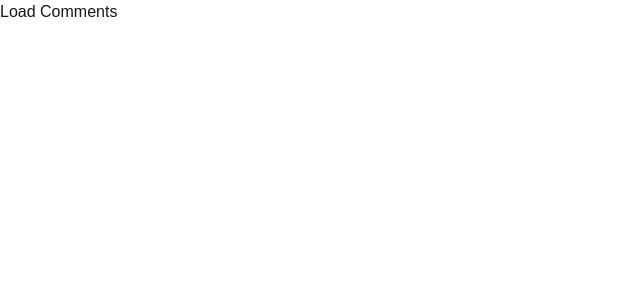
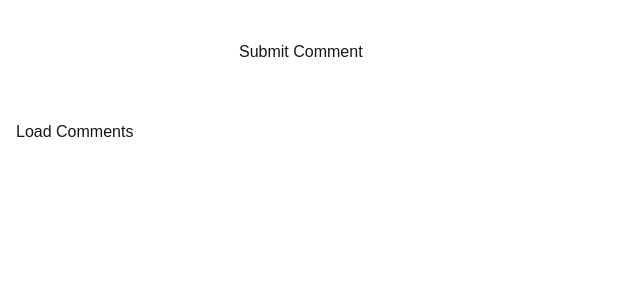
Before and after one commit to fazil8848/Next-Basic-Practice, a Next.js app in the folder next-api/: page /comments in a window 1280 px wide. Shown: the top 300 px of the page, without its empty margins (0-640 px from the left). Built offline with nearby package versions, Linux system fonts and the light colour scheme.

Commit message:
API post request

```diff
--- a/next-api/src/pages/api/comments/index.js
+++ b/next-api/src/pages/api/comments/index.js
@@ -1,5 +1,18 @@
 import { comments } from "../../../../data/comments";
 
 export default function handler(req, res) {
-  res.status(200).json(comments);
+  if (req.method === "GET") {
+    res.status(200).json(comments);
+  } else if (req.method === "POST") {
+    console.log(req.body);
+
+    const { comment } = req.body;
+    const newComment = {
+      id: Date.now(),
+      text: comment,
+    };
+
+    comments.push(newComment);
+    res.status(201).json(newComment);
+  }
 }
--- a/next-api/src/pages/comments/index.jsx
+++ b/next-api/src/pages/comments/index.jsx
@@ -2,15 +2,40 @@ import { useState } from "react";
 
 function CommentsPage() {
   const [comments, setComments] = useState([]);
+  const [comment, setComment] = useState("");
   const fetchCommnets = async () => {
     const response = await fetch("/api/comments");
     const data = await response.json();
     console.log(data);
     setComments(data);
   };
+
+  const handleCommentSubmit = async () => {
+    const response = await fetch("/api/comments", {
+      method: "POST",
+      body: JSON.stringify({ comment }),
+      headers: {
+        "Content-Type": "application/json",
+      },
+    });
+    const data = await response.json();
+    console.log(data);
+  };
   return (
     <>
-      <button onClick={fetchCommnets}>Load Comments</button>
+      <br />
+      <input
+        onChange={(e) => setComment(e.target.value)}
+        type="text"
+        className="m-4 text-black"
+      />
+      <button onClick={handleCommentSubmit}> Submit Comment</button>
+      <br />
+      <br />
+      <button className="m-4" onClick={fetchCommnets}>
+        Load Comments
+      </button>
+      <br />
       {comments.map((comment) => (
         <div key={comment.id} className="">
           {comment.text}
```
